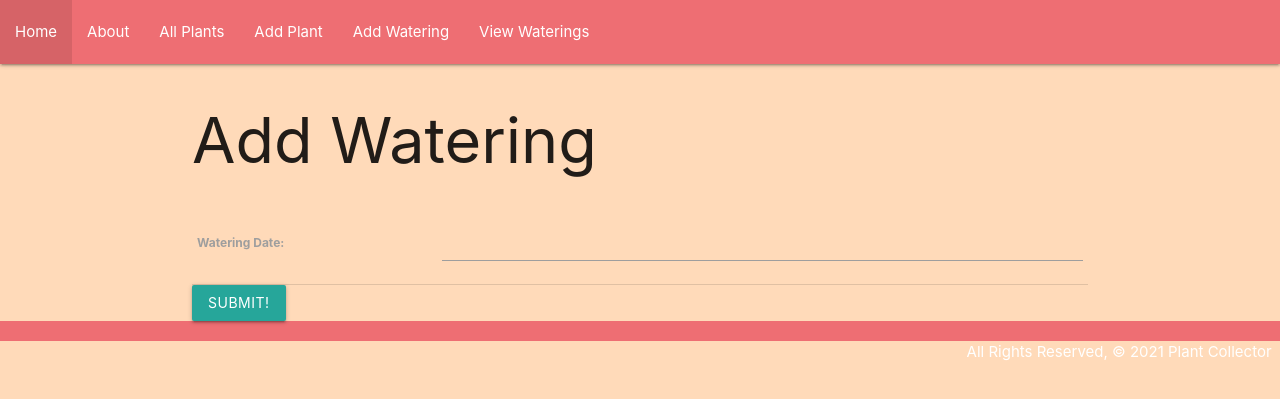
After one commit to rattomegan/plantcollector, a Django app: page /waterings/create/ in a window 1280 px wide. The commit adds this page. Shown: the top 399 px of the page. Run offline with Django 3.2, Linux system fonts and the light colour scheme.

Commit message:
Add Watering model and all CRUD functionality

```diff
--- a/main_app/models.py
+++ b/main_app/models.py
@@ -21,10 +21,21 @@ TOXICITY = (
   ('None', 'No or low toxicity')
 )
 
+class Watering(models.Model):
+  date = models.DateField('Watering Date')
+
+  def __str__(self):
+    return f'Watering on {self.date}'
+
+  def get_absolute_url(self):
+    return reverse('waterings_detail', kwargs={'pk': self.id})
+
 class Plant(models.Model):
   name = models.CharField(max_length=200)
   latin_name = models.CharField(max_length=200)
   date_acquired = models.DateField()
+  # Add relationship to Watering model
+  waterings = models.ManyToManyField(Watering)
 
   def __str__(self):
     return self.name
@@ -38,7 +49,11 @@ class Plant(models.Model):
 
 class Feeding(models.Model):
   date = models.DateField('Feeding Date')
-  type = CharField(max_length=200)
+  type = CharField(
+    max_length=200,
+    default='Plant Food',
+    editable=True
+  )
 
   plant = models.ForeignKey(Plant, on_delete=models.CASCADE)
 
--- a/main_app/templates/base.html
+++ b/main_app/templates/base.html
@@ -22,6 +22,8 @@
         <li><a href="{% url 'about' %}">About</a></li>
         <li><a href="{% url 'plants_index' %}">All Plants</a></li>
         <li><a href="{% url 'plants_create' %}">Add Plant</a></li>
+        <li><a href="{% url 'waterings_create' %}">Add Watering</a></li>
+        <li><a href="{% url 'waterings_index' %}">View Waterings</a></li>
       </ul>
     </div>
    </nav>
--- /dev/null
+++ b/main_app/templates/main_app/watering_form.html
@@ -0,0 +1,19 @@
+{% extends 'base.html' %}
+
+{% block content %}
+  {% if object %}
+    <h1>Edit <span class="teal-text">{{object.date}}</span></h1>
+  {% else %}
+    <h1>Add Watering</h1>
+  {% endif %}
+  <!-- Leaving the action empty makes the form post to the same url used to display it -->
+  <form action="" method="post">
+    <!-- Django requires the following for security purposes -->
+    {% csrf_token %}
+    <table>
+      <!-- Render the inputs inside of <tr>s & <td>s -->
+      {{ form.as_table }}
+    </table>
+    <input type="submit" value="Submit!" class="btn">
+  </form>
+{% endblock %}
--- a/main_app/urls.py
+++ b/main_app/urls.py
@@ -22,5 +22,11 @@ urlpatterns = [
   # 'plants/<int:pk>/delete/' - Delete Plants Route
   path('plants/<int:pk>/delete/', views.PlantDelete.as_view(), name='plants_delete'),
 
-  path('plants/<int:plant_id>/add_feeding/', views.add_feeding, name='add_feeding')
+  path('plants/<int:plant_id>/add_feeding/', views.add_feeding, name='add_feeding'),
+
+  path('waterings/', views.WateringList.as_view(), name='waterings_index'),
+  path('waterings/<int:pk>/', views.WateringDetail.as_view(), name='waterings_detail'),
+  path('waterings/create/', views.WateringCreate.as_view(), name='waterings_create'),
+  path('waterings/<int:pk>/update/', views.WateringUpdate.as_view(), name='waterings_update'),
+  path('waterings/<int:pk>/delete/', views.WateringDelete.as_view(), name='waterings_delete'),
 ]
--- a/main_app/views.py
+++ b/main_app/views.py
@@ -1,6 +1,7 @@
 from django.shortcuts import render, redirect
 from django.views.generic.edit import CreateView, DeleteView, UpdateView
-from .models import Plant
+from django.views.generic import ListView, DetailView
+from .models import Plant, Watering
 from .forms import FeedingForm
 
 
@@ -45,3 +46,21 @@ def add_feeding(request, plant_id):
     new_feeding.plant_id = plant_id
     new_feeding.save()
   return redirect('plants_detail', plant_id=plant_id)
+
+class WateringList(ListView):
+  model = Watering
+
+class WateringDetail(DetailView):
+  model = Watering
+
+class WateringCreate(CreateView):
+  model = Watering
+  fields = '__all__'
+
+class WateringUpdate(UpdateView):
+  model = Watering
+  fields = '__all__'
+
+class WateringDelete(DeleteView):
+  model = Watering
+  success_url = '/waterings/'
```
Also changed, not shown: main_app/templates/main_app/watering_confirm_delete.html (added, +13 -0 lines), main_app/templates/main_app/watering_detail.html (added, +19 -0 lines), main_app/templates/main_app/watering_list.html (added, +14 -0 lines), main_app/migrations/0004_auto_20220113_0202.py (added).
